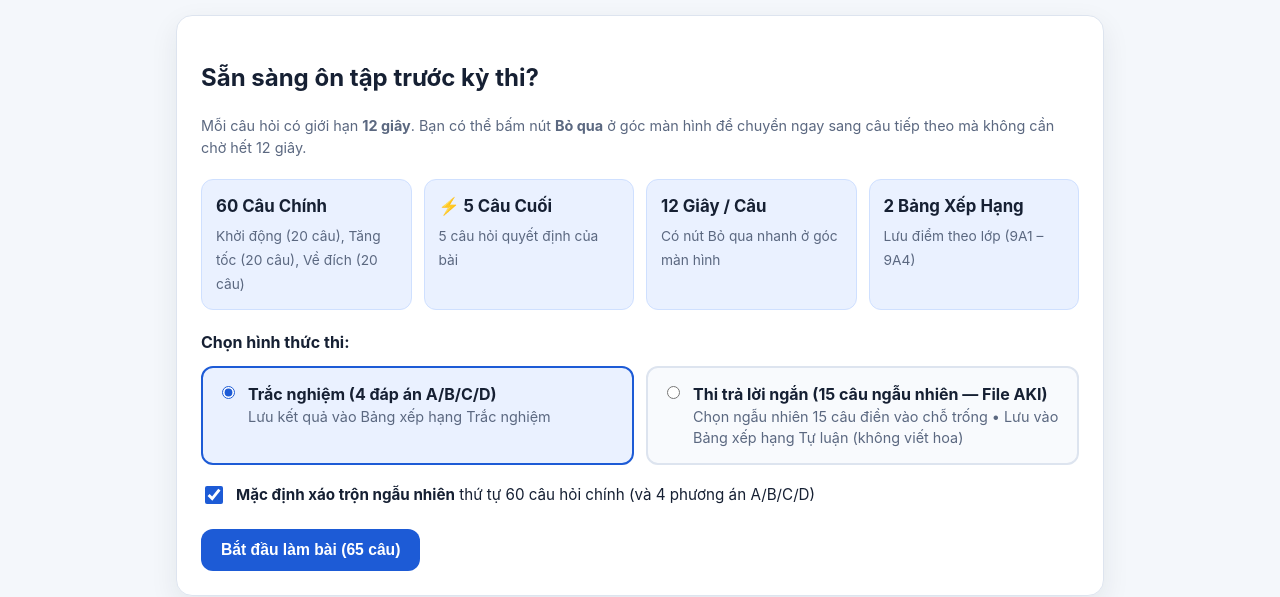
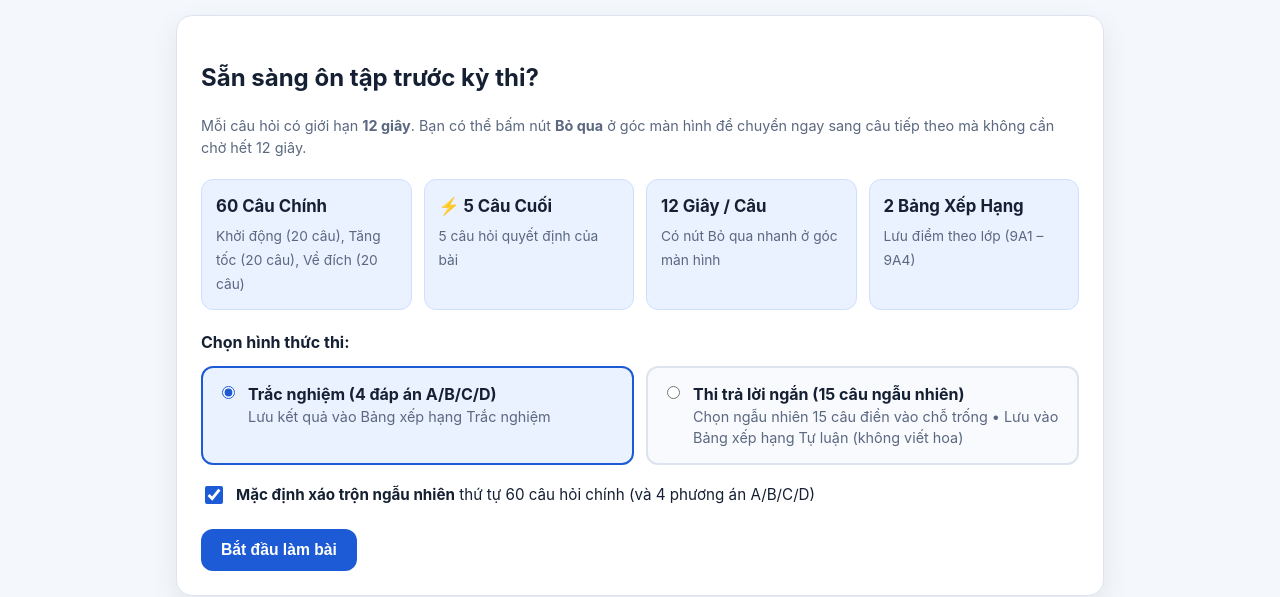
Before and after one commit to lbaolong9264992-pixel/OnTap-RungChuongVang-LBL9a3, a plain HTML site: page index.html in a window 1280 px wide. Shown: the part 203-800 px from the top of the page. Drawn offline with Linux system fonts and the light colour scheme.

Commit message:
Update index.html

```diff
--- a/index.html
+++ b/index.html
@@ -1060,7 +1060,7 @@
           <label class="mode-option" id="mode-card-short">
             <input type="radio" name="quiz-mode" value="short" />
             <div>
-              <strong>Thi trả lời ngắn (15 câu ngẫu nhiên — File AKI)</strong>
+              <strong>Thi trả lời ngắn (15 câu ngẫu nhiên)</strong>
               <div class="muted">Chọn ngẫu nhiên 15 câu điền vào chỗ trống • Lưu vào Bảng xếp hạng Tự luận (không viết hoa)</div>
             </div>
           </label>
@@ -1077,7 +1077,7 @@
       </label>
 
       <div class="actions-row">
-        <button id="start-btn" class="btn btn-primary" type="button">Bắt đầu làm bài (65 câu)</button>
+        <button id="start-btn" class="btn btn-primary" type="button">Bắt đầu làm bài</button>
       </div>
     </section>
 
@@ -2344,7 +2344,7 @@ function handleOptionClick(btn, isCorrect, isBoss) {
   }
 }
 
-// Chấm điểm câu trả lời ngắn (điền vào chỗ trống - file AKI): bắt buộc tất cả ký tự không viết hoa
+// Chấm điểm câu trả lời ngắn (điền vào chỗ trống): bắt buộc tất cả ký tự không viết hoa
 function hasUppercaseLetter(str) {
   return str !== str.toLowerCase();
 }
@@ -2707,7 +2707,7 @@ function showSummary() {
   quizScreen.style.display = "none";
   resultScreen.style.display = "block";
 
-  document.getElementById("res-mode-label").textContent = sessionMode === "short" ? "Trả lời ngắn (15 câu ngẫu nhiên) — File AKI" : "Trắc nghiệm";
+  document.getElementById("res-mode-label").textContent = sessionMode === "short" ? "Trả lời ngắn (15 câu ngẫu nhiên)" : "Trắc nghiệm";
   document.getElementById("res-correct").textContent = String(firstTryCorrectCount);
   document.getElementById("res-wrong").textContent = String(wrongAttemptsCount);
   document.getElementById("res-skipped").textContent = String(skippedCount);
```
